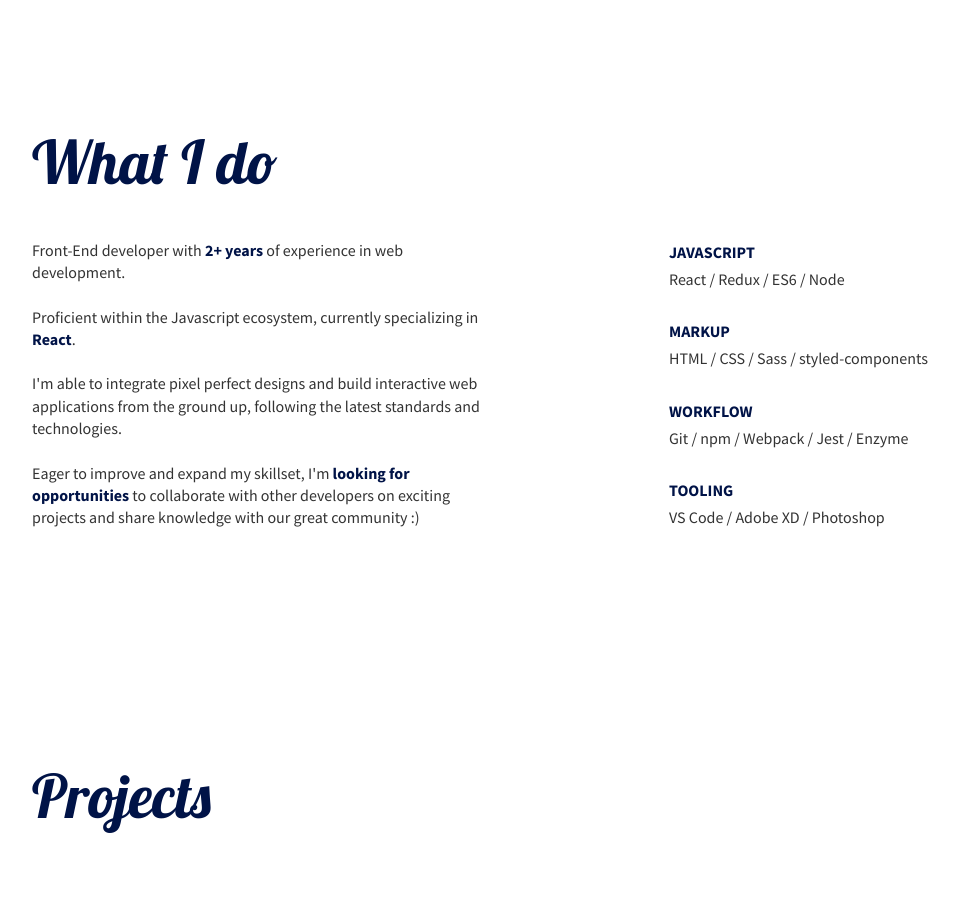
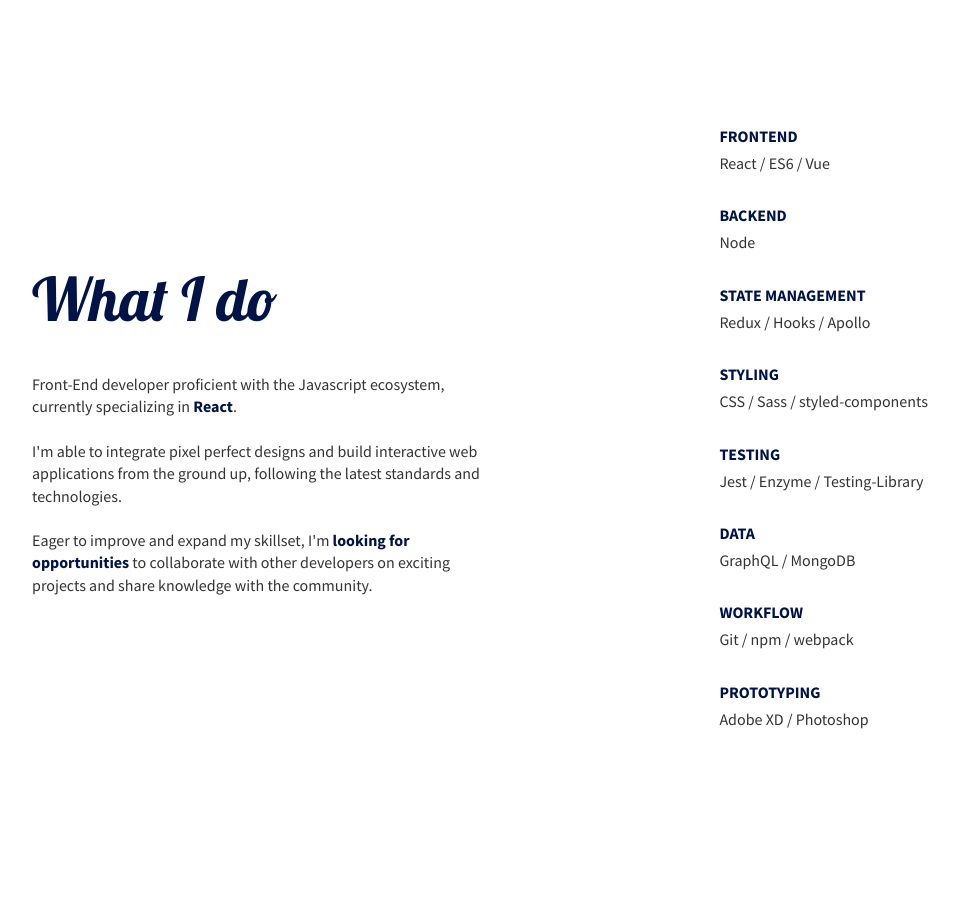
Before and after one commit to kevscript/vue-folio, a Vue app: page / in a window 1280 px wide. Shown: the part 460-1371 px from the top of the page, without its empty margins (160-1119 px from the left). Built offline with nearby package versions, Linux system fonts and the light colour scheme.

Commit message:
modified content of portfolio

```diff
--- a/src/containers/HomePage.vue
+++ b/src/containers/HomePage.vue
@@ -21,35 +21,51 @@
       </section>
 
       <section class="what">
-        <h2 class="what-title">What I do</h2>
         <div class="what-flex">
           <div class="what-content">
-            <p>Front-End developer with <span>2+ years</span> of experience in web development.</p>
-            <p>Proficient within the Javascript ecosystem, currently specializing in <span>React</span>.</p>
+            <h2 class="what-title">What I do</h2>
+            <p>Front-End developer proficient with the Javascript ecosystem, currently specializing in
+              <span>React</span>.</p>
             <p>I'm able to integrate pixel perfect designs and build interactive web applications from the ground up,
               following the latest standards and technologies.</p>
             <p>Eager to improve and expand my skillset, I'm <span>looking for opportunities</span> to collaborate with
               other
               developers
               on
-              exciting projects and share knowledge with our great community :)</p>
+              exciting projects and share knowledge with the community.</p>
           </div>
           <div class="what-skills">
             <li>
-              <span>Javascript</span>
-              <p>React / Redux / ES6 / Node</p>
+              <span>Frontend</span>
+              <p>React / ES6 / Vue</p>
             </li>
             <li>
-              <span>Markup</span>
-              <p>HTML / CSS / Sass / styled-components</p>
+              <span>Backend</span>
+              <p>Node</p>
+            </li>
+            <li>
+              <span>State Management</span>
+              <p>Redux / Hooks / Apollo</p>
+            </li>
+            <li>
+              <span>Styling</span>
+              <p>CSS / Sass / styled-components</p>
+            </li>
+            <li>
+              <span>Testing</span>
+              <p>Jest / Enzyme / Testing-Library</p>
+            </li>
+            <li>
+              <span>Data</span>
+              <p>GraphQL / MongoDB</p>
             </li>
             <li>
               <span>Workflow</span>
-              <p>Git / npm / Webpack / Jest / Enzyme</p>
+              <p>Git / npm / webpack</p>
             </li>
             <li>
-              <span>Tooling</span>
-              <p>VS Code / Adobe XD / Photoshop</p>
+              <span>Prototyping</span>
+              <p>Adobe XD / Photoshop</p>
             </li>
           </div>
         </div>
```
